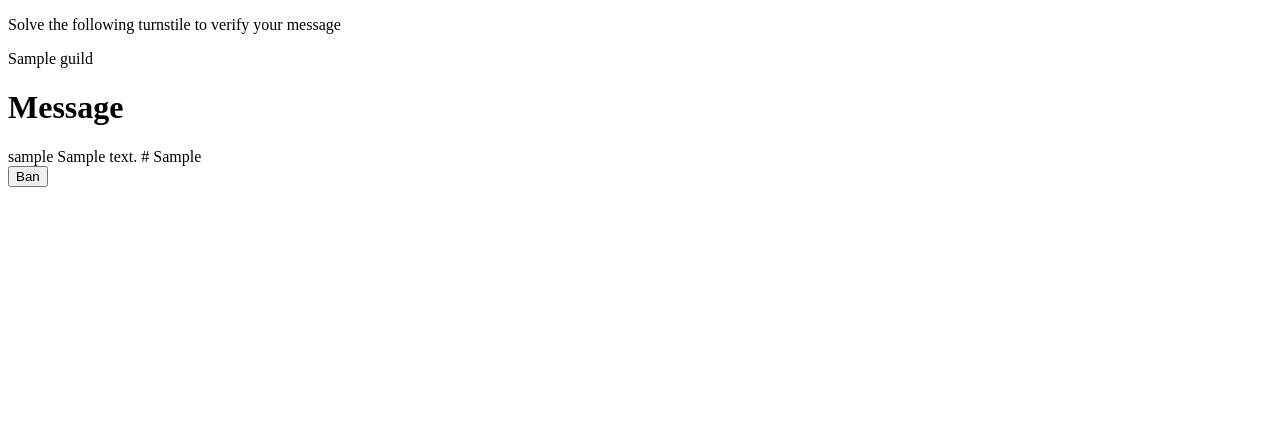
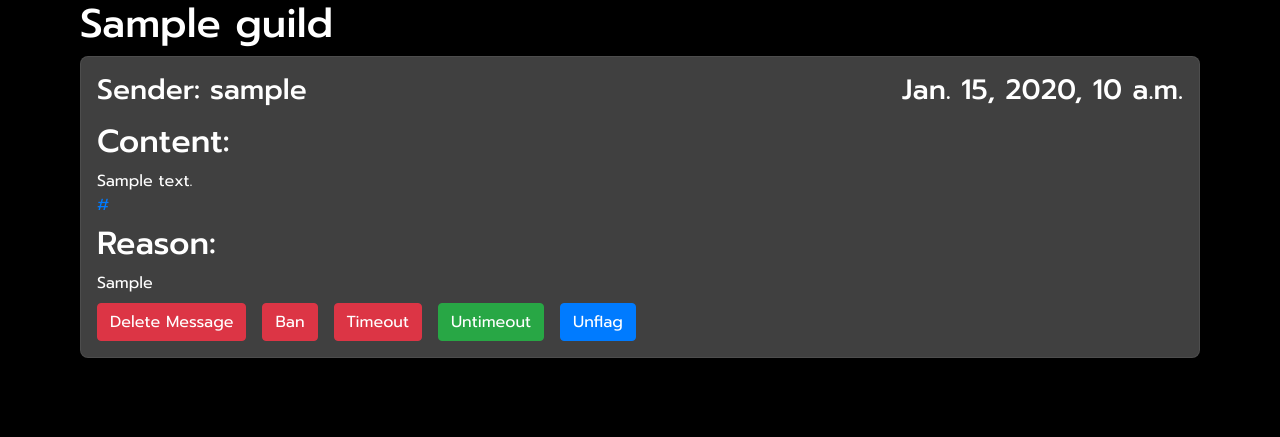
Before and after one commit to object-Object-safehacks/moderation-website, a Django app: page /messages/1 in a window 1280 px wide. Shown: the top 437 px of the page. Run offline with Django 5.2, Linux system fonts and the light colour scheme; tables that the repository leaves empty hold one stand-in row (values such as "Sample post").

Commit message:
add dashboard

```diff
--- a/moderation_app/views.py
+++ b/moderation_app/views.py
@@ -57,10 +57,13 @@ def messages(request, guild_id):
             message_id = form.cleaned_data["message_id"]
             action = form.cleaned_data["action"]
             message_obj = Message.objects.get(id=message_id)
+            if action == "unflag":
+                Message.objects.filter(id=message_id).delete()
             userId = message_obj.userId
             jsonObj = {
                 'guild': str(guild_id),
-                'user': str(userId)
+                'user': str(userId),
+                'time': 300000
             }
 
             url = api_url + "actions/" + action
--- a/moderation_website/static/css/dashboard.css
+++ b/moderation_website/static/css/dashboard.css
@@ -1,7 +1,8 @@
+html,body{overflow-y: scroll; margin-left: 5em; margin-right: 5em}
 .dashboard {
     max-width: 65rem;
     background-color: rgb(38, 38, 38);
-    margin-left: 5rem;
+    margin-left: 10rem;
     margin-right: 10rem;
     margin-top: 5rem;
     padding: 1rem;
@@ -136,6 +137,8 @@
     gap: 0.5rem;
     cursor: pointer;
     transition: all 0.1s ease-in-out;
+    margin-bottom: 5em;
+
   }
 
   .message:hover {
@@ -179,3 +182,7 @@
     border-bottom-right-radius: 0.5rem;
     border-bottom-left-radius: 0.5rem;
   }
+
+form {
+    margin-right: 1em;
+}
--- a/moderation_website/templates/moderation_app/messages.html
+++ b/moderation_website/templates/moderation_app/messages.html
@@ -1,18 +1,12 @@
-<!DOCTYPE html>
+<!--<!DOCTYPE html>
 <html lang="en">
     <head>
         <title>Discard Turnstile Test</title>
     </head>
     <body>
         <p>Solve the following turnstile to verify your message</p>
-        {{ guild_name }}
         {% for message in messages %}
             <h1>Message</h1>
-            {{ message.username }}
-            {{ message.content }}
-            {% for attachment in message.attachments.all %}
-                {{ attachment.url }}
-            {% endfor %}
             {{ message.reason }}
             <form method="POST">
                 {% csrf_token %}
@@ -23,3 +17,82 @@
         {% endfor %}
     </body>
 </html>
+-->
+<!DOCTYPE html>
+<html lang="en">
+  <head>
+    <meta charset="UTF-8" />
+    <link rel="stylesheet" href="/static/css/dashboard.css" />
+    <link rel="preconnect" href="https://fonts.googleapis.com" />
+    <link rel="preconnect" href="https://fonts.gstatic.com" crossorigin />
+    <link rel="stylesheet" href="https://cdn.jsdelivr.net/npm/bootstrap@4.0.0/dist/css/bootstrap.min.css" integrity="sha384-Gn5384xqQ1aoWXA+058RXPxPg6fy4IWvTNh0E263XmFcJlSAwiGgFAW/dAiS6JXm" crossorigin="anonymous">
+    <script src="https://cdn.jsdelivr.net/npm/bootstrap@4.0.0/dist/js/bootstrap.min.js" integrity="sha384-JZR6Spejh4U02d8jOt6vLEHfe/JQGiRRSQQxSfFWpi1MquVdAyjUar5+76PVCmYl" crossorigin="anonymous"></script>
+    <link
+      href="https://fonts.googleapis.com/css2?family=Prompt:ital,wght@0,100;0,200;0,300;0,400;0,500;0,600;0,700;0,800;0,900;1,100;1,200;1,300;1,400;1,500;1,600;1,700;1,800;1,900&display=swap"
+      rel="stylesheet"
+    />
+    <link rel="stylesheet" href="/static/css/index.css" />
+    <title>Messages</title>
+  </head>
+  <body>
+    <h1>{{ guild_name }}</h1>
+    <div class="messages">
+        {% for message in messages %}
+      <div class="message">
+        <div class="message-info">
+          <h3 class="sender">Sender: {{ message.username }}</h3>
+          <h3>{{ message.time }}</h3>
+        </div>
+        <div class="message-body">
+            <h2>Content:</h2>
+            <p>{{ message.content }}</p>
+            {% for attachment in message.attachments.all %}
+                <a href="{{ attachment.url }}">{{ attachment.url }}</a>
+            {% endfor %}
+        </div>
+        <div class="message-reason">
+            <h2>Reason:</h2>
+            <p>{{ message.reason }}</p>
+        </div>
+        <div class="message-action" style="white-space:nowrap;display: table;display: flex">
+            <form method="POST" style="white-space:nowrap;">
+                {% csrf_token %}
+                <input type="hidden" name="message_id" value="{{ message.id }}">
+                <input type="hidden" name="action" value="delete">
+                <input type="submit" value="Delete Message" class="btn btn-danger">
+            </form>
+
+            <form method="POST" style="white-space:nowrap;">
+                {% csrf_token %}
+                <input type="hidden" name="message_id" value="{{ message.id }}">
+                <input type="hidden" name="action" value="ban">
+                <input type="submit" value="Ban" class="btn btn-danger">
+            </form>
+
+            <form method="POST" style="white-space:nowrap;">
+                {% csrf_token %}
+                <input type="hidden" name="message_id" value="{{ message.id }}">
+                <input type="hidden" name="action" value="timeout">
+                <input type="submit" value="Timeout" class="btn btn-danger">
+            </form>
+
+            <form method="POST" style="white-space:nowrap;">
+                {% csrf_token %}
+                <input type="hidden" name="message_id" value="{{ message.id }}">
+                <input type="hidden" name="action" value="untimeout">
+                <input type="submit" value="Untimeout" class="btn btn-success">
+            </form>
+
+            <form method="POST" style="white-space:nowrap;">
+                {% csrf_token %}
+                <input type="hidden" name="message_id" value="{{ message.id }}">
+                <input type="hidden" name="action" value="unflag">
+                <input type="submit" value="Unflag" class="btn btn-primary">
+            </form>
+        </div>
+        </div>
+      </div>
+      {% endfor %}
+    </div>
+  </body>
+</html>
```
